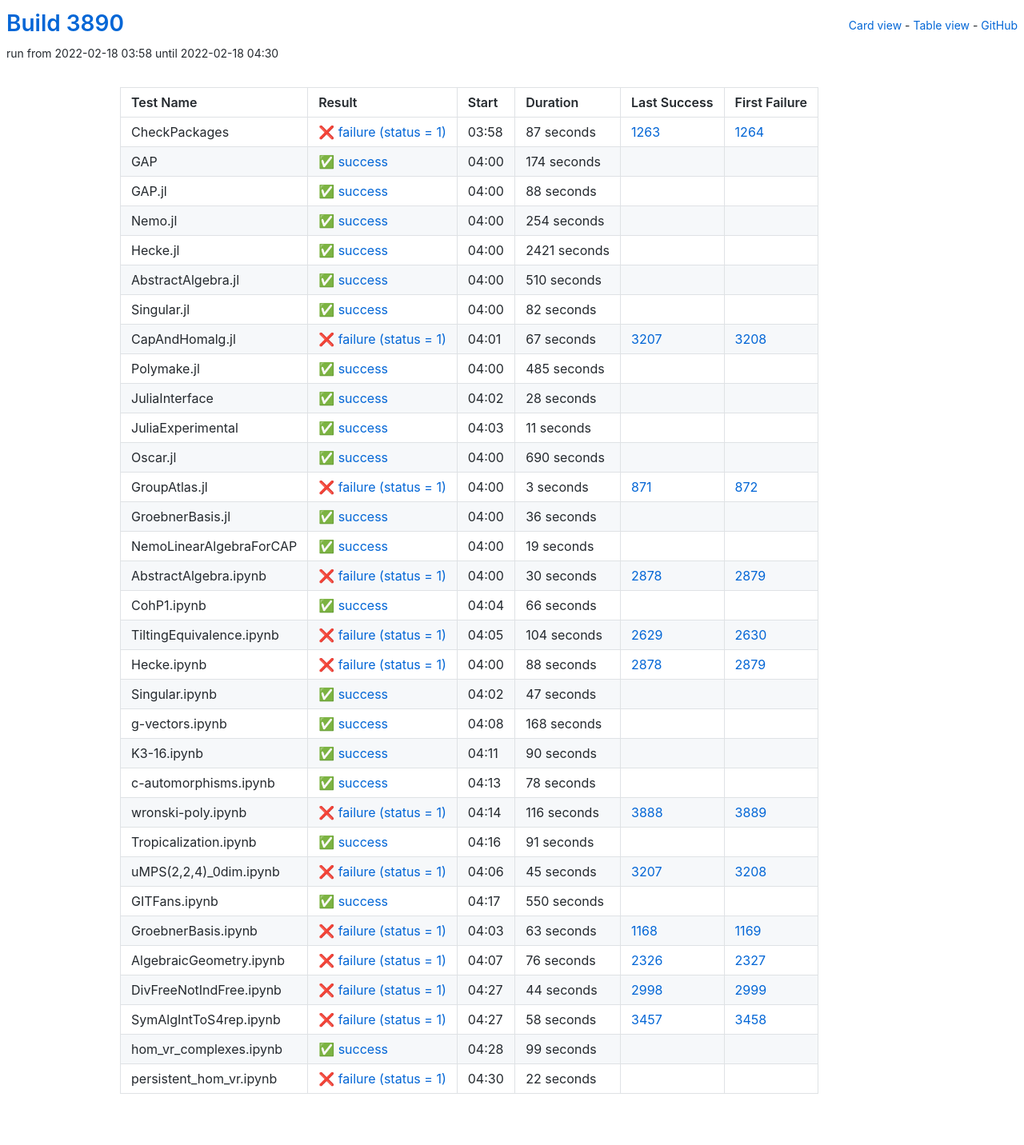
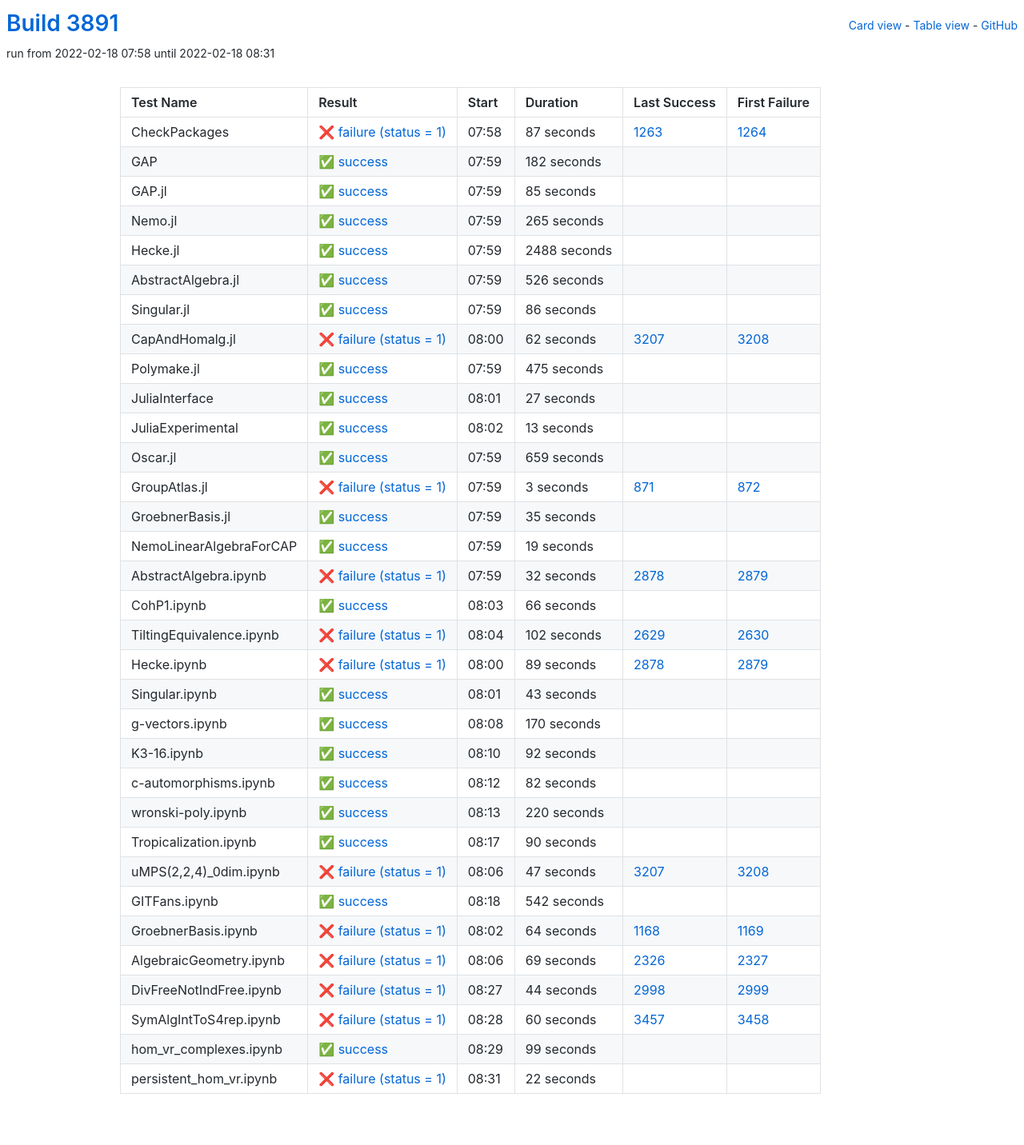
Before and after one commit to oscar-system/oscar-ci-status-stable, a Jekyll site: the page built from table.html, in a window 1280 px wide. Shown: the whole page at 80% size. Built offline with Jekyll 4.4.1, drawn with Linux system fonts in a browser that asks for light colours.

Commit message:
Build #3891

```diff
--- a/_data/ci.yml
+++ b/_data/ci.yml
@@ -1,6 +1,6 @@
 ---
-build: 3890
-build_url: https://oscarci.mathematik.uni-kl.de/job/oscar-stable/3890/
+build: 3891
+build_url: https://oscarci.mathematik.uni-kl.de/job/oscar-stable/3891/
 job: oscar-stable
 organization: oscar-system
 repo: oscar-ci-status-stable
@@ -8,8 +8,8 @@ repourl: https://github.com/oscar-system/oscar-ci-status-stable
 tests:
 - name: CheckPackages
   id: checkpackages
-  log: https://oscarci.mathematik.uni-kl.de/job/oscar-stable/3890/artifact/logs/build-3890/CheckPackages.log
-  start: 2022-02-18 03:58
+  log: https://oscarci.mathematik.uni-kl.de/job/oscar-stable/3891/artifact/logs/build-3891/CheckPackages.log
+  start: 2022-02-18 07:58
   success: false
   exitcode: 1
   status: failure
@@ -20,140 +20,140 @@ tests:
   first_failure_url: https://oscarci.mathematik.uni-kl.de/job/oscar-stable/1264/
 - name: GAP
   id: gap
-  log: https://oscarci.mathematik.uni-kl.de/job/oscar-stable/3890/artifact/logs/build-3890/GAP.log
-  start: 2022-02-18 04:00
+  log: https://oscarci.mathematik.uni-kl.de/job/oscar-stable/3891/artifact/logs/build-3891/GAP.log
+  start: 2022-02-18 07:59
   success: true
   exitcode: 0
   status: success
-  duration: 174
+  duration: 182
   last_success: false
   last_success_url:
   first_failure: false
   first_failure_url:
 - name: GAP.jl
   id: gap-jl
-  log: https://oscarci.mathematik.uni-kl.de/job/oscar-stable/3890/artifact/logs/build-3890/GAP.jl.log
-  start: 2022-02-18 04:00
+  log: https://oscarci.mathematik.uni-kl.de/job/oscar-stable/3891/artifact/logs/build-3891/GAP.jl.log
+  start: 2022-02-18 07:59
   success: true
   exitcode: 0
   status: success
-  duration: 88
+  duration: 85
   last_success: false
   last_success_url:
   first_failure: false
   first_failure_url:
 - name: Nemo.jl
   id: nemo-jl
-  log: https://oscarci.mathematik.uni-kl.de/job/oscar-stable/3890/artifact/logs/build-3890/Nemo.jl.log
-  start: 2022-02-18 04:00
+  log: https://oscarci.mathematik.uni-kl.de/job/oscar-stable/3891/artifact/logs/build-3891/Nemo.jl.log
+  start: 2022-02-18 07:59
   success: true
   exitcode: 0
   status: success
-  duration: 254
+  duration: 265
   last_success: false
   last_success_url:
   first_failure: false
   first_failure_url:
 - name: Hecke.jl
   id: hecke-jl
-  log: https://oscarci.mathematik.uni-kl.de/job/oscar-stable/3890/artifact/logs/build-3890/Hecke.jl.log
-  start: 2022-02-18 04:00
+  log: https://oscarci.mathematik.uni-kl.de/job/oscar-stable/3891/artifact/logs/build-3891/Hecke.jl.log
+  start: 2022-02-18 07:59
   success: true
   exitcode: 0
   status: success
-  duration: 2421
+  duration: 2488
   last_success: false
   last_success_url:
   first_failure: false
   first_failure_url:
 - name: AbstractAlgebra.jl
   id: abstractalgebra-jl
-  log: https://oscarci.mathematik.uni-kl.de/job/oscar-stable/3890/artifact/logs/build-3890/AbstractAlgebra.jl.log
-  start: 2022-02-18 04:00
+  log: https://oscarci.mathematik.uni-kl.de/job/oscar-stable/3891/artifact/logs/build-3891/AbstractAlgebra.jl.log
+  start: 2022-02-18 07:59
   success: true
   exitcode: 0
   status: success
-  duration: 510
+  duration: 526
   last_success: false
   last_success_url:
   first_failure: false
   first_failure_url:
 - name: Singular.jl
   id: singular-jl
-  log: https://oscarci.mathematik.uni-kl.de/job/oscar-stable/3890/artifact/logs/build-3890/Singular.jl.log
-  start: 2022-02-18 04:00
+  log: https://oscarci.mathematik.uni-kl.de/job/oscar-stable/3891/artifact/logs/build-3891/Singular.jl.log
+  start: 2022-02-18 07:59
   success: true
   exitcode: 0
   status: success
-  duration: 82
+  duration: 86
   last_success: false
   last_success_url:
   first_failure: false
   first_failure_url:
 - name: CapAndHomalg.jl
   id: capandhomalg-jl
-  log: https://oscarci.mathematik.uni-kl.de/job/oscar-stable/3890/artifact/logs/build-3890/CapAndHomalg.jl.log
-  start: 2022-02-18 04:01
+  log: https://oscarci.mathematik.uni-kl.de/job/oscar-stable/3891/artifact/logs/build-3891/CapAndHomalg.jl.log
+  start: 2022-02-18 08:00
   success: false
   exitcode: 1
   status: failure
-  duration: 67
+  duration: 62
   last_success: 3207
   last_success_url: https://oscarci.mathematik.uni-kl.de/job/oscar-stable/3207/
   first_failure: 3208
   first_failure_url: https://oscarci.mathematik.uni-kl.de/job/oscar-stable/3208/
 - name: Polymake.jl
   id: polymake-jl
-  log: https://oscarci.mathematik.uni-kl.de/job/oscar-stable/3890/artifact/logs/build-3890/Polymake.jl.log
-  start: 2022-02-18 04:00
+  log: https://oscarci.mathematik.uni-kl.de/job/oscar-stable/3891/artifact/logs/build-3891/Polymake.jl.log
+  start: 2022-02-18 07:59
   success: true
   exitcode: 0
   status: success
-  duration: 485
+  duration: 475
   last_success: false
   last_success_url:
   first_failure: false
   first_failure_url:
 - name: JuliaInterface
   id: juliainterface
-  log: https://oscarci.mathematik.uni-kl.de/job/oscar-stable/3890/artifact/logs/build-3890/JuliaInterface.log
-  start: 2022-02-18 04:02
+  log: https://oscarci.mathematik.uni-kl.de/job/oscar-stable/3891/artifact/logs/build-3891/JuliaInterface.log
+  start: 2022-02-18 08:01
   success: true
   exitcode: 0
   status: success
-  duration: 28
+  duration: 27
   last_success: false
   last_success_url:
   first_failure: false
   first_failure_url:
 - name: JuliaExperimental
   id: juliaexperimental
-  log: https://oscarci.mathematik.uni-kl.de/job/oscar-stable/3890/artifact/logs/build-3890/JuliaExperimental.log
-  start: 2022-02-18 04:03
+  log: https://oscarci.mathematik.uni-kl.de/job/oscar-stable/3891/artifact/logs/build-3891/JuliaExperimental.log
+  start: 2022-02-18 08:02
   success: true
   exitcode: 0
   status: success
-  duration: 11
+  duration: 13
   last_success: false
   last_success_url:
   first_failure: false
   first_failure_url:
 - name: Oscar.jl
   id: oscar-jl
-  log: https://oscarci.mathematik.uni-kl.de/job/oscar-stable/3890/artifact/logs/build-3890/Oscar.jl.log
-  start: 2022-02-18 04:00
+  log: https://oscarci.mathematik.uni-kl.de/job/oscar-stable/3891/artifact/logs/build-3891/Oscar.jl.log
+  start: 2022-02-18 07:59
   success: true
   exitcode: 0
   status: success
-  duration: 690
+  duration: 659
   last_success: false
   last_success_url:
   first_failure: false
   first_failure_url:
 - name: GroupAtlas.jl
   id: groupatlas-jl
-  log: https://oscarci.mathematik.uni-kl.de/job/oscar-stable/3890/artifact/logs/build-3890/GroupAtlas.jl.log
-  start: 2022-02-18 04:00
+  log: https://oscarci.mathematik.uni-kl.de/job/oscar-stable/3891/artifact/logs/build-3891/GroupAtlas.jl.log
+  start: 2022-02-18 07:59
   success: false
   exitcode: 1
   status: failure
@@ -164,20 +164,20 @@ tests:
   first_failure_url: https://oscarci.mathematik.uni-kl.de/job/oscar-stable/872/
 - name: GroebnerBasis.jl
   id: groebnerbasis-jl
-  log: https://oscarci.mathematik.uni-kl.de/job/oscar-stable/3890/artifact/logs/build-3890/GroebnerBasis.jl.log
-  start: 2022-02-18 04:00
+  log: https://oscarci.mathematik.uni-kl.de/job/oscar-stable/3891/artifact/logs/build-3891/GroebnerBasis.jl.log
+  start: 2022-02-18 07:59
   success: true
   exitcode: 0
   status: success
-  duration: 36
+  duration: 35
   last_success: false
   last_success_url:
   first_failure: false
   first_failure_url:
 - name: NemoLinearAlgebraForCAP
   id: nemolinearalgebraforcap
-  log: https://oscarci.mathematik.uni-kl.de/job/oscar-stable/3890/artifact/logs/build-3890/NemoLinearAlgebraForCAP.log
-  start: 2022-02-18 04:00
+  log: https://oscarci.mathematik.uni-kl.de/job/oscar-stable/3891/artifact/logs/build-3891/NemoLinearAlgebraForCAP.log
+  start: 2022-02-18 07:59
   success: true
   exitcode: 0
   status: success
@@ -188,20 +188,20 @@ tests:
   first_failure_url:
 - name: AbstractAlgebra.ipynb
   id: abstractalgebra-ipynb
-  log: https://oscarci.mathematik.uni-kl.de/job/oscar-stable/3890/artifact/logs/build-3890/AbstractAlgebra.ipynb.log
-  start: 2022-02-18 04:00
+  log: https://oscarci.mathematik.uni-kl.de/job/oscar-stable/3891/artifact/logs/build-3891/AbstractAlgebra.ipynb.log
+  start: 2022-02-18 07:59
   success: false
   exitcode: 1
   status: failure
-  duration: 30
+  duration: 32
   last_success: 2878
   last_success_url: https://oscarci.mathematik.uni-kl.de/job/oscar-stable/2878/
   first_failure: 2879
   first_failure_url: https://oscarci.mathematik.uni-kl.de/job/oscar-stable/2879/
 - name: CohP1.ipynb
   id: cohp1-ipynb
-  log: https://oscarci.mathematik.uni-kl.de/job/oscar-stable/3890/artifact/logs/build-3890/CohP1.ipynb.log
-  start: 2022-02-18 04:04
+  log: https://oscarci.mathematik.uni-kl.de/job/oscar-stable/3891/artifact/logs/build-3891/CohP1.ipynb.log
+  start: 2022-02-18 08:03
   success: true
   exitcode: 0
   status: success
@@ -212,56 +212,92 @@ tests:
   first_failure_url:
 - name: TiltingEquivalence.ipynb
   id: tiltingequivalence-ipynb
-  log: https://oscarci.mathematik.uni-kl.de/job/oscar-stable/3890/artifact/logs/build-3890/TiltingEquivalence.ipynb.log
-  start: 2022-02-18 04:05
+  log: https://oscarci.mathematik.uni-kl.de/job/oscar-stable/3891/artifact/logs/build-3891/TiltingEquivalence.ipynb.log
+  start: 2022-02-18 08:04
   success: false
   exitcode: 1
   status: failure
-  duration: 104
+  duration: 102
   last_success: 2629
   last_success_url: https://oscarci.mathematik.uni-kl.de/job/oscar-stable/2629/
   first_failure: 2630
   first_failure_url: https://oscarci.mathematik.uni-kl.de/job/oscar-stable/2630/
 - name: Hecke.ipynb
   id: hecke-ipynb
-  log: https://oscarci.mathematik.uni-kl.de/job/oscar-stable/3890/artifact/logs/build-3890/Hecke.ipynb.log
-  start: 2022-02-18 04:00
+  log: https://oscarci.mathematik.uni-kl.de/job/oscar-stable/3891/artifact/logs/build-3891/Hecke.ipynb.log
+  start: 2022-02-18 08:00
   success: false
   exitcode: 1
   status: failure
-  duration: 88
+  duration: 89
   last_success: 2878
   last_success_url: https://oscarci.mathematik.uni-kl.de/job/oscar-stable/2878/
   first_failure: 2879
   first_failure_url: https://oscarci.mathematik.uni-kl.de/job/oscar-stable/2879/
 - name: Singular.ipynb
   id: singular-ipynb
-  log: https://oscarci.mathematik.uni-kl.de/job/oscar-stable/3890/artifact/logs/build-3890/Singular.ipynb.log
-  start: 2022-02-18 04:02
+  log: https://oscarci.mathematik.uni-kl.de/job/oscar-stable/3891/artifact/logs/build-3891/Singular.ipynb.log
+  start: 2022-02-18 08:01
   success: true
   exitcode: 0
   status: success
-  duration: 47
+  duration: 43
   last_success: false
   last_success_url:
   first_failure: false
   first_failure_url:
 - name: g-vectors.ipynb
   id: g-vectors-ipynb
-  log: https://oscarci.mathematik.uni-kl.de/job/oscar-stable/3890/artifact/logs/build-3890/g-vectors.ipynb.log
-  start: 2022-02-18 04:08
+  log: https://oscarci.mathematik.uni-kl.de/job/oscar-stable/3891/artifact/logs/build-3891/g-vectors.ipynb.log
+  start: 2022-02-18 08:08
   success: true
   exitcode: 0
   status: success
-  duration: 168
+  duration: 170
   last_success: false
   last_success_url:
   first_failure: false
   first_failure_url:
 - name: K3-16.ipynb
   id: k3-16-ipynb
-  log: https://oscarci.mathematik.uni-kl.de/job/oscar-stable/3890/artifact/logs/build-3890/K3-16.ipynb.log
-  start: 2022-02-18 04:11
+  log: https://oscarci.mathematik.uni-kl.de/job/oscar-stable/3891/artifact/logs/build-3891/K3-16.ipynb.log
+  start: 2022-02-18 08:10
+  success: true
+  exitcode: 0
+  status: success
+  duration: 92
+  last_success: false
+  last_success_url:
+  first_failure: false
+  first_failure_url:
+- name: c-automorphisms.ipynb
+  id: c-automorphisms-ipynb
+  log: https://oscarci.mathematik.uni-kl.de/job/oscar-stable/3891/artifact/logs/build-3891/c-automorphisms.ipynb.log
+  start: 2022-02-18 08:12
+  success: true
+  exitcode: 0
+  status: success
+  duration: 82
+  last_success: false
+  last_success_url:
+  first_failure: false
+  first_failure_url:
+- name: wronski-poly.ipynb
+  id: wronski-poly-ipynb
+  log: https://oscarci.mathematik.uni-kl.de/job/oscar-stable/3891/artifact/logs/build-3891/wronski-poly.ipynb.log
+  start: 2022-02-18 08:13
+  success: true
+  exitcode: 0
+  status: success
+  duration: 220
+  last_success: false
+  last_success_url:
+  first_failure: false
+  first_failure_url:
+- name: Tropicalization.ipynb
+  id: tropicalization-ipynb
+  log: https://oscarci.mathematik.uni-kl.de/job/oscar-stable/3891/artifact/logs/build-3891/Tropicalization.ipynb.log
+  start: 2022-02-18 08:17
   success: true
   exitcode: 0
   status: success
@@ -270,94 +306,58 @@ tests:
   last_success_url:
   first_failure: false
   first_failure_url:
-- name: c-automorphisms.ipynb
-  id: c-automorphisms-ipynb
-  log: https://oscarci.mathematik.uni-kl.de/job/oscar-stable/3890/artifact/logs/build-3890/c-automorphisms.ipynb.log
-  start: 2022-02-18 04:13
-  success: true
-  exitcode: 0
-  status: success
-  duration: 78
-  last_success: false
-  last_success_url:
-  first_failure: false
-  first_failure_url:
-- name: wronski-poly.ipynb
-  id: wronski-poly-ipynb
-  log: https://oscarci.mathematik.uni-kl.de/job/oscar-stable/3890/artifact/logs/build-3890/wronski-poly.ipynb.log
-  start: 2022-02-18 04:14
+- name: uMPS(2,2,4)_0dim.ipynb
+  id: umps-2-2-4-0dim-ipynb
+  log: https://oscarci.mathematik.uni-kl.de/job/oscar-stable/3891/artifact/logs/build-3891/uMPS-2-2-4-_0dim.ipynb.log
+  start: 2022-02-18 08:06
   success: false
   exitcode: 1
   status: failure
-  duration: 116
-  last_success: 3888
-  last_success_url: https://oscarci.mathematik.uni-kl.de/job/oscar-stable/3888/
-  first_failure: 3889
-  first_failure_url: https://oscarci.mathematik.uni-kl.de/job/oscar-stable/3889/
-- name: Tropicalization.ipynb
-  id: tropicalization-ipynb
-  log: https://oscarci.mathematik.uni-kl.de/job/oscar-stable/3890/artifact/logs/build-3890/Tropicalization.ipynb.log
-  start: 2022-02-18 04:16
-  success: true
-  exitcode: 0
-  status: success
-  duration: 91
-  last_success: false
-  last_success_url:
-  first_failure: false
-  first_failure_url:
-- name: uMPS(2,2,4)_0dim.ipynb
-  id: umps-2-2-4-0dim-ipynb
-  log: https://oscarci.mathematik.uni-kl.de/job/oscar-stable/3890/artifact/logs/build-3890/uMPS-2-2-4-_0dim.ipynb.log
-  start: 2022-02-18 04:06
-  success: false
-  exitcode: 1
-  status: failure
-  duration: 45
+  duration: 47
   last_success: 3207
   last_success_url: https://oscarci.mathematik.uni-kl.de/job/oscar-stable/3207/
   first_failure: 3208
   first_failure_url: https://oscarci.mathematik.uni-kl.de/job/oscar-stable/3208/
 - name: GITFans.ipynb
   id: gitfans-ipynb
-  log: https://oscarci.mathematik.uni-kl.de/job/oscar-stable/3890/artifact/logs/build-3890/GITFans.ipynb.log
-  start: 2022-02-18 04:17
+  log: https://oscarci.mathematik.uni-kl.de/job/oscar-stable/3891/artifact/logs/build-3891/GITFans.ipynb.log
+  start: 2022-02-18 08:18
   success: true
   exitcode: 0
   status: success
-  duration: 550
+  duration: 542
   last_success: false
   last_success_url:
   first_failure: false
   first_failure_url:
 - name: GroebnerBasis.ipynb
   id: groebnerbasis-ipynb
-  log: https://oscarci.mathematik.uni-kl.de/job/oscar-stable/3890/artifact/logs/build-3890/GroebnerBasis.ipynb.log
-  start: 2022-02-18 04:03
+  log: https://oscarci.mathematik.uni-kl.de/job/oscar-stable/3891/artifact/logs/build-3891/GroebnerBasis.ipynb.log
+  start: 2022-02-18 08:02
   success: false
   exitcode: 1
   status: failure
-  duration: 63
+  duration: 64
   last_success: 1168
   last_success_url: https://oscarci.mathematik.uni-kl.de/job/oscar-stable/1168/
   first_failure: 1169
   first_failure_url: https://oscarci.mathematik.uni-kl.de/job/oscar-stable/1169/
 - name: AlgebraicGeometry.ipynb
   id: algebraicgeometry-ipynb
-  log: https://oscarci.mathematik.uni-kl.de/job/oscar-stable/3890/artifact/logs/build-3890/AlgebraicGeometry.ipynb.log
-  start: 2022-02-18 04:07
+  log: https://oscarci.mathematik.uni-kl.de/job/oscar-stable/3891/artifact/logs/build-3891/AlgebraicGeometry.ipynb.log
+  start: 2022-02-18 08:06
   success: false
   exitcode: 1
   status: failure
-  duration: 76
+  duration: 69
   last_success: 2326
   last_success_url: https://oscarci.mathematik.uni-kl.de/job/oscar-stable/2326/
   first_failure: 2327
   first_failure_url: https://oscarci.mathematik.uni-kl.de/job/oscar-stable/2327/
 - name: DivFreeNotIndFree.ipynb
   id: divfreenotindfree-ipynb
-  log: https://oscarci.mathematik.uni-kl.de/job/oscar-stable/3890/artifact/logs/build-3890/DivFreeNotIndFree.ipynb.log
-  start: 2022-02-18 04:27
+  log: https://oscarci.mathematik.uni-kl.de/job/oscar-stable/3891/artifact/logs/build-3891/DivFreeNotIndFree.ipynb.log
+  start: 2022-02-18 08:27
   success: false
   exitcode: 1
   status: failure
@@ -368,20 +368,20 @@ tests:
   first_failure_url: https://oscarci.mathematik.uni-kl.de/job/oscar-stable/2999/
 - name: SymAlgIntToS4rep.ipynb
   id: symalginttos4rep-ipynb
-  log: https://oscarci.mathematik.uni-kl.de/job/oscar-stable/3890/artifact/logs/build-3890/SymAlgIntToS4rep.ipynb.log
-  start: 2022-02-18 04:27
+  log: https://oscarci.mathematik.uni-kl.de/job/oscar-stable/3891/artifact/logs/build-3891/SymAlgIntToS4rep.ipynb.log
+  start: 2022-02-18 08:28
   success: false
   exitcode: 1
   status: failure
-  duration: 58
+  duration: 60
   last_success: 3457
   last_success_url: https://oscarci.mathematik.uni-kl.de/job/oscar-stable/3457/
   first_failure: 3458
   first_failure_url: https://oscarci.mathematik.uni-kl.de/job/oscar-stable/3458/
 - name: hom_vr_complexes.ipynb
   id: hom-vr-complexes-ipynb
-  log: https://oscarci.mathematik.uni-kl.de/job/oscar-stable/3890/artifact/logs/build-3890/hom_vr_complexes.ipynb.log
-  start: 2022-02-18 04:28
+  log: https://oscarci.mathematik.uni-kl.de/job/oscar-stable/3891/artifact/logs/build-3891/hom_vr_complexes.ipynb.log
+  start: 2022-02-18 08:29
   success: true
   exitcode: 0
   status: success
@@ -392,8 +392,8 @@ tests:
   first_failure_url:
 - name: persistent_hom_vr.ipynb
   id: persistent-hom-vr-ipynb
-  log: https://oscarci.mathematik.uni-kl.de/job/oscar-stable/3890/artifact/logs/build-3890/persistent_hom_vr.ipynb.log
-  start: 2022-02-18 04:30
+  log: https://oscarci.mathematik.uni-kl.de/job/oscar-stable/3891/artifact/logs/build-3891/persistent_hom_vr.ipynb.log
+  start: 2022-02-18 08:31
   success: false
   exitcode: 1
   status: failure
```
Also changed, not shown: README.md.
